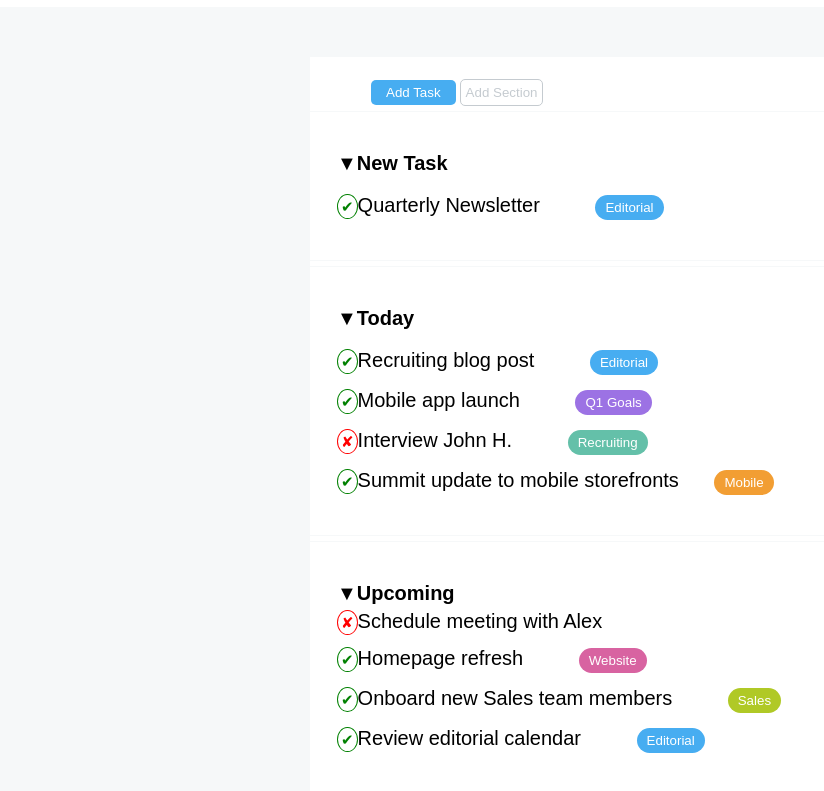
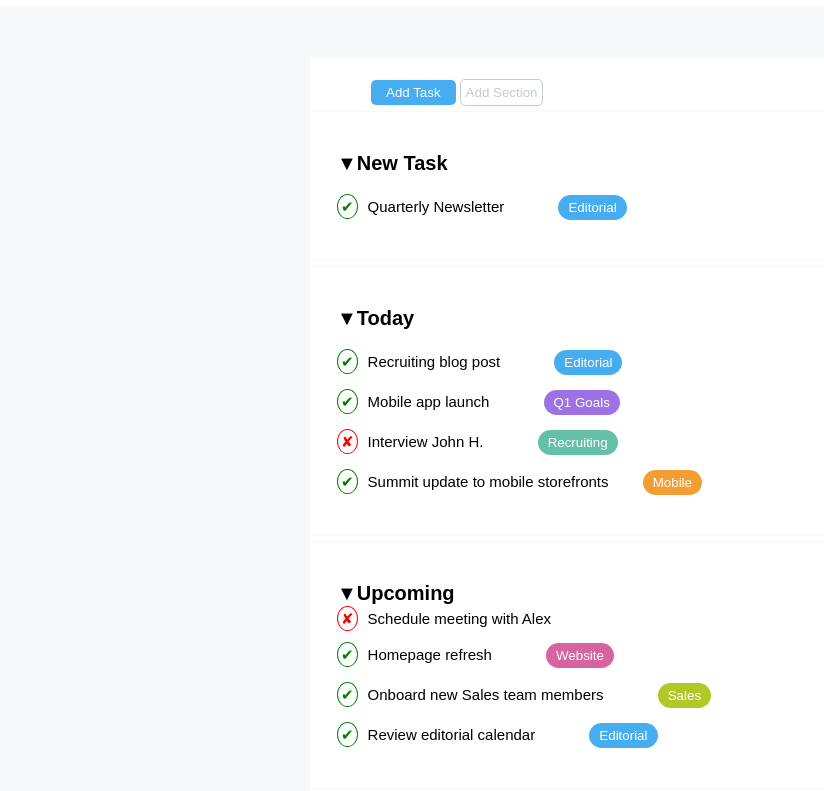
Before and after one commit to roy-naim/html-css-toboolist, a plain HTML site: page index.html in a window 1280 px wide. Shown: the part 53-844 px from the top of the page, without its empty margins (0-824 px from the left). Drawn offline with Linux system fonts and the light colour scheme.

Commit message:
Esercizio completato

```diff
--- a/assets/css/master.css
+++ b/assets/css/master.css
@@ -79,18 +79,23 @@ body {
   margin-top: 5px
 }
 
+li {
+  font-size: 15px;
+}
+
 .checked {
-  font-weight: normal;
+  font-weight: 500;
 }
 
 .not-checked {
-  font-weight: normal;
+  font-weight: 500;
 }
 
 li .checked:before {
   content: '\2714';
   color: green;
   padding: 3px 3px;
+  margin-right: 10px;
   border: 1px solid green;
   border-radius: 50%;
   font-size: 15px;
@@ -103,6 +108,7 @@ li .not-checked:before {
   content: '\2718';
   color: red;
   padding: 3px 3px;
+  margin-right: 10px;
   border: 1px solid red;
   border-radius: 50%;
   font-size: 15px;
```
